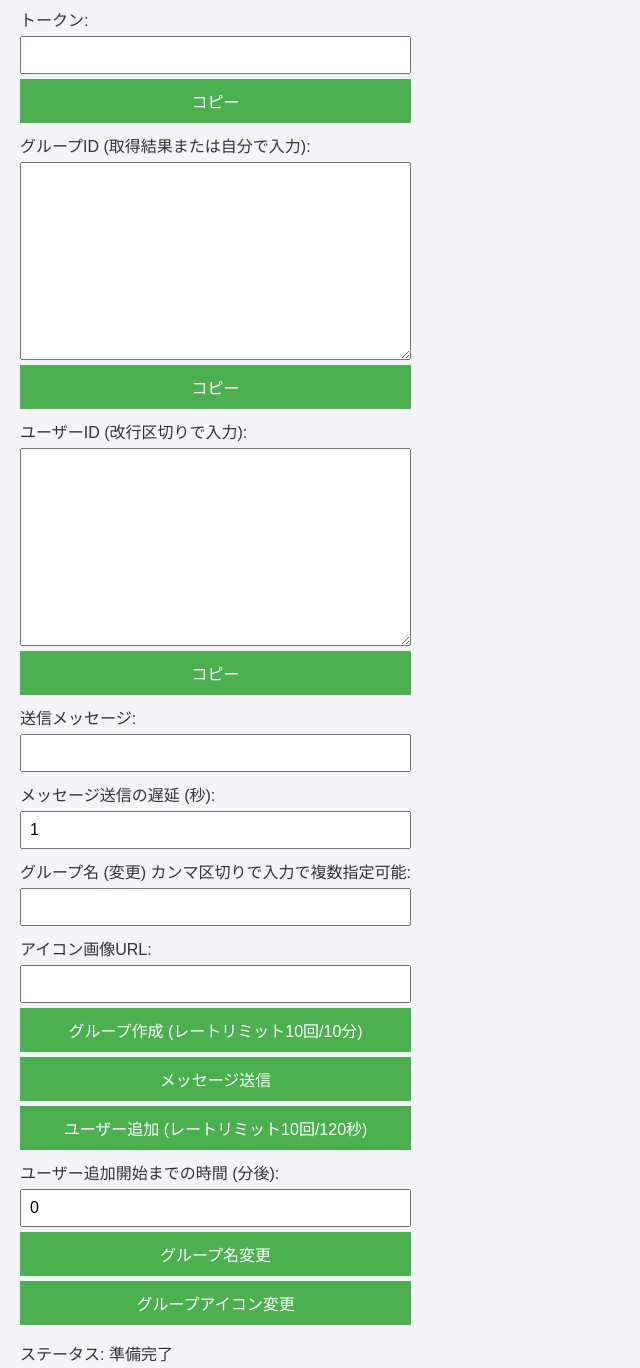
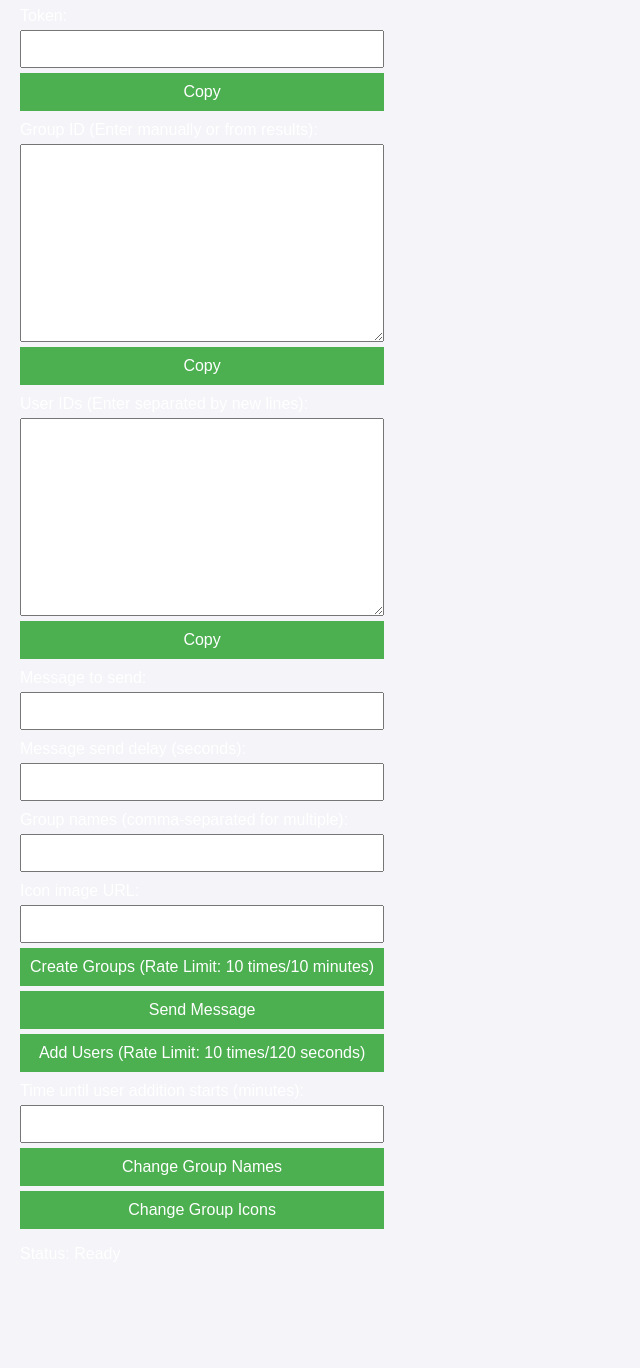
Before and after one commit to NEKODESUDX/DM, a plain HTML site: page index.html in a window 1280 px wide. Shown: the part 621-1989 px from the top of the page, without its empty margins (0-640 px from the left). After the commit the page ends 1920 px from the top, so only its background shows below. Drawn offline with Linux system fonts and the light colour scheme.

Commit message:
Update index.html

```diff
--- a/index.html
+++ b/index.html
@@ -1,5 +1,3 @@
-
-
 <!DOCTYPE html>
 <html lang="ja">
 <head>
@@ -16,6 +14,11 @@
     <meta property="og:image" content="https://i.imgur.com/JTkB9AC.png">
 
     <link rel="stylesheet" href="style.css">
+    <style>
+        body, h1, p, label, a, input, textarea, button {
+            color: white;
+        }
+    </style>
 </head>
 <body>
     <h1>Discord Mass Group Manager</h1>
@@ -32,41 +35,40 @@
     <br>
     <a href="https://youtu.be/NTrzk7bxotg?si=Nd482zjloHVn6V4R">token取得方法(youtube)</a>
     <form id="groupForm">
-        <label for="token">トークン:</label>
+        <label for="token">Token:</label>
         <input type="text" id="token" name="token" required>
-        <button type="button" onclick="copyToClipboard('token')">コピー</button>
+        <button type="button" onclick="copyToClipboard('token')">Copy</button>
 
-        <label for="groupId">グループID (取得結果または自分で入力):</label>
+        <label for="groupId">Group ID (Enter manually or from results):</label>
         <textarea id="groupId" name="groupId" rows="10"></textarea>
-        <button type="button" onclick="copyToClipboard('groupId')">コピー</button>
+        <button type="button" onclick="copyToClipboard('groupId')">Copy</button>
 
-        <label for="userIds">ユーザーID (改行区切りで入力):</label>
+        <label for="userIds">User IDs (Enter separated by new lines):</label>
         <textarea id="userIds" name="userIds" rows="10"></textarea>
-        <button type="button" onclick="copyToClipboard('userIds')">コピー</button>
+        <button type="button" onclick="copyToClipboard('userIds')">Copy</button>
 
-        <label for="message">送信メッセージ:</label>
+        <label for="message">Message to send:</label>
         <input type="text" id="message" name="message">
 
-        <label for="delay">メッセージ送信の遅延 (秒):</label>
+        <label for="delay">Message send delay (seconds):</label>
         <input type="number" id="delay" name="delay" value="1" min="0.1" step="0.1">
 
-        <label for="baseNames">グループ名 (変更) カンマ区切りで入力で複数指定可能:</label>
+        <label for="baseNames">Group names (comma-separated for multiple):</label>
         <input type="text" id="baseNames" name="baseNames">
 
-        <label for="iconUrl">アイコン画像URL:</label>
+        <label for="iconUrl">Icon image URL:</label>
         <input type="text" id="iconUrl" name="iconUrl">
 
-
-        <button type="button" onclick="createGroups()">グループ作成 (レートリミット10回/10分)</button>
-        <button type="button" onclick="sendMessage()">メッセージ送信</button>
-        <button type="button" onclick="addUsers()">ユーザー追加 (レートリミット10回/120秒)</button>
-<label for="startDelay">ユーザー追加開始までの時間 (分後):</label>
+        <button type="button" onclick="createGroups()">Create Groups (Rate Limit: 10 times/10 minutes)</button>
+        <button type="button" onclick="sendMessage()">Send Message</button>
+        <button type="button" onclick="addUsers()">Add Users (Rate Limit: 10 times/120 seconds)</button>
+        <label for="startDelay">Time until user addition starts (minutes):</label>
         <input type="number" id="startDelay" name="startDelay" value="0" min="0">
-        <button type="button" onclick="changeGroupNames()">グループ名変更</button>
-        <button type="button" onclick="changeGroupIcons()">グループアイコン変更</button>
+        <button type="button" onclick="changeGroupNames()">Change Group Names</button>
+        <button type="button" onclick="changeGroupIcons()">Change Group Icons</button>
     </form>
 
-    <p id="status">ステータス: 準備完了</p>
+    <p id="status">Status: Ready</p>
 
     <script src="script.js"></script>
 </body>
```
Lines whose indentation alone changed are shown as unchanged.
